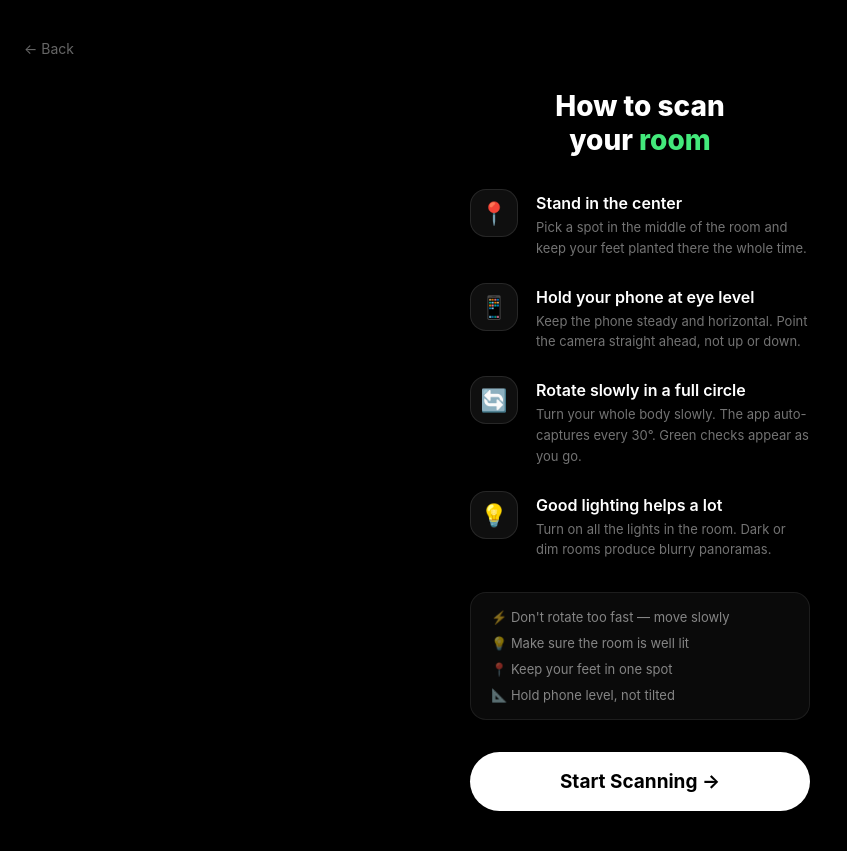
After one commit to kaspermuutra-dotcom/renderable-demo, a Flask app: page /instructions in a window 1280 px wide. The commit adds this page. Shown: the whole page, without its empty margins (0-847 px from the left). Run offline with Flask 3, Linux system fonts and the light colour scheme.

Commit message:
Full rebuild: OpenCV stitching, 12 angles, speed/brightness detection, instructions page

```diff
--- a/app.py
+++ b/app.py
@@ -1,6 +1,8 @@
 from flask import Flask, request, jsonify, send_from_directory, render_template
 import os
 import uuid
+import cv2
+import numpy as np
 from PIL import Image
 import io
 
@@ -12,6 +14,10 @@ os.makedirs(UPLOAD_FOLDER, exist_ok=True)
 @app.route('/')
 def index():
     return render_template('index.html')
+
+@app.route('/instructions')
+def instructions():
+    return render_template('instructions.html')
 
 @app.route('/capture')
 def capture():
@@ -29,7 +35,7 @@ def upload():
     scan_folder = os.path.join(UPLOAD_FOLDER, scan_id)
     os.makedirs(scan_folder, exist_ok=True)
 
-    filename = f'angle_{angle}.jpg'
+    filename = f'angle_{int(float(angle)):03d}.jpg'
     file.save(os.path.join(scan_folder, filename))
 
     return jsonify({'scan_id': scan_id, 'angle': angle, 'status': 'saved'})
@@ -40,35 +46,79 @@ def stitch(scan_id):
     if not os.path.exists(scan_folder):
         return jsonify({'error': 'Scan not found'}), 404
 
-    photos = sorted([f for f in os.listdir(scan_folder) if f.endswith('.jpg') and f != 'panorama.jpg'])
+    photos = sorted([
+        f for f in os.listdir(scan_folder)
+        if f.startswith('angle_') and f.endswith('.jpg')
+    ])
 
-    if len(photos) == 0:
-        return jsonify({'error': 'No photos found'}), 400
+    if len(photos) < 2:
+        return jsonify({'error': 'Not enough photos'}), 400
 
     images = []
     for photo in photos:
-        img = Image.open(os.path.join(scan_folder, photo))
-        images.append(img)
+        img = cv2.imread(os.path.join(scan_folder, photo))
+        if img is not None:
+            images.append(img)
 
-    target_height = 1080
-    resized = []
-    for img in images:
-        ratio = target_height / img.height
-        new_width = int(img.width * ratio)
-        resized.append(img.resize((new_width, target_height), Image.LANCZOS))
-
-    total_width = sum(img.width for img in resized)
-    panorama = Image.new('RGB', (total_width, target_height))
-
-    x_offset = 0
-    for img in resized:
-        panorama.paste(img, (x_offset, 0))
-        x_offset += img.width
+    if len(images) < 2:
+        return jsonify({'error': 'Could not load images'}), 400
 
     panorama_path = os.path.join(scan_folder, 'panorama.jpg')
-    panorama.save(panorama_path, quality=85)
 
-    return jsonify({'scan_id': scan_id, 'status': 'stitched', 'url': f'/photos/{scan_id}/panorama.jpg'})
+    try:
+        stitcher = cv2.Stitcher.create(cv2.Stitcher_PANORAMA)
+        stitcher.setPanoConfidenceThresh(0.3)
+        status, pano = stitcher.stitch(images)
+
+        if status == cv2.Stitcher_OK:
+            h, w = pano.shape[:2]
+            target_w = max(w, 4096)
+            target_h = target_w // 2
+            equirect = cv2.resize(pano, (target_w, target_h), interpolation=cv2.INTER_LANCZOS4)
+            cv2.imwrite(panorama_path, equirect, [cv2.IMWRITE_JPEG_QUALITY, 90])
+            return jsonify({'scan_id': scan_id, 'status': 'stitched', 'url': f'/photos/{scan_id}/panorama.jpg'})
+        else:
+            return fallback_stitch(images, panorama_path, scan_id)
+
+    except Exception as e:
+        return fallback_stitch(images, panorama_path, scan_id)
+
+def fallback_stitch(images, panorama_path, scan_id):
+    try:
+        target_h = 2048
+        resized = []
+        for img in images:
+            ratio = target_h / img.shape[0]
+            new_w = int(img.shape[1] * ratio)
+            resized.append(cv2.resize(img, (new_w, target_h), interpolation=cv2.INTER_LANCZOS4))
+
+        total_w = sum(img.shape[1] for img in resized)
+        panorama = np.zeros((target_h, total_w, 3), dtype=np.uint8)
+
+        x = 0
+        for img in resized:
+            w = img.shape[1]
+            overlap = w // 8
+            if x > 0 and x + w <= total_w:
+                for c in range(overlap):
+                    alpha = c / overlap
+                    panorama[:, x+c] = (
+                        (1 - alpha) * panorama[:, x+c] +
+                        alpha * img[:, c]
+                    ).astype(np.uint8)
+                panorama[:, x+overlap:x+w] = img[:, overlap:]
+            else:
+                panorama[:, x:x+w] = img
+            x += w - overlap // 2
+
+        final_w = 4096
+        final_h = 2048
+        final = cv2.resize(panorama[:, :x], (final_w, final_h), interpolation=cv2.INTER_LANCZOS4)
+        cv2.imwrite(panorama_path, final, [cv2.IMWRITE_JPEG_QUALITY, 88])
+
+        return jsonify({'scan_id': scan_id, 'status': 'stitched_fallback', 'url': f'/photos/{scan_id}/panorama.jpg'})
+    except Exception as e:
+        return jsonify({'error': str(e)}), 500
 
 @app.route('/view/<scan_id>')
 def view(scan_id):
@@ -85,7 +135,7 @@ def get_scan_photos(scan_id):
         return jsonify({'photos': [], 'has_panorama': False})
     photos = os.listdir(scan_folder)
     has_panorama = 'panorama.jpg' in photos
-    photos = sorted([f for f in photos if f.endswith('.jpg') and f != 'panorama.jpg'])
+    photos = sorted([f for f in photos if f.startswith('angle_') and f.endswith('.jpg')])
     return jsonify({'photos': photos, 'has_panorama': has_panorama})
 
 if __name__ == '__main__':
--- a/requirements.txt
+++ b/requirements.txt
@@ -1,3 +1,5 @@
 flask
 pillow
 gunicorn
+opencv-python-headless
+numpy
--- /dev/null
+++ b/templates/instructions.html
@@ -0,0 +1,91 @@
+<!DOCTYPE html>
+<html lang="en">
+<head>
+<meta charset="UTF-8">
+<meta name="viewport" content="width=device-width, initial-scale=1.0">
+<title>Renderable — How it works</title>
+<style>
+  * { margin: 0; padding: 0; box-sizing: border-box; }
+  body {
+    background: #000;
+    color: #fff;
+    font-family: -apple-system, sans-serif;
+    min-height: 100vh;
+    display: flex;
+    flex-direction: column;
+    align-items: center;
+    justify-content: center;
+    padding: 40px 24px;
+    gap: 32px;
+  }
+  .back { align-self: flex-start; color: rgba(255,255,255,0.4); text-decoration: none; font-size: 14px; }
+  .title { font-size: 28px; font-weight: 800; text-align: center; }
+  .title span { color: #43e97b; }
+  .steps { display: flex; flex-direction: column; gap: 24px; width: 100%; max-width: 340px; }
+  .step { display: flex; align-items: flex-start; gap: 18px; }
+  .icon { width: 48px; height: 48px; border-radius: 16px; background: rgba(255,255,255,0.06); border: 1px solid rgba(255,255,255,0.1); display: flex; align-items: center; justify-content: center; font-size: 22px; flex-shrink: 0; }
+  .step-text { padding-top: 4px; }
+  .step-title { font-size: 16px; font-weight: 600; margin-bottom: 4px; }
+  .step-desc { font-size: 13px; color: rgba(255,255,255,0.45); line-height: 1.6; }
+  .warnings { width: 100%; max-width: 340px; background: rgba(255,255,255,0.04); border: 1px solid rgba(255,255,255,0.08); border-radius: 16px; padding: 16px 20px; display: flex; flex-direction: column; gap: 10px; }
+  .warning { display: flex; align-items: center; gap: 10px; font-size: 13px; color: rgba(255,255,255,0.5); }
+  .start-btn {
+    background: #fff;
+    color: #000;
+    padding: 18px 60px;
+    border-radius: 50px;
+    font-size: 19px;
+    font-weight: 700;
+    text-decoration: none;
+    width: 100%;
+    max-width: 340px;
+    text-align: center;
+  }
+</style>
+</head>
+<body>
+  <a href="/" class="back">← Back</a>
+
+  <div class="title">How to scan<br>your <span>room</span></div>
+
+  <div class="steps">
+    <div class="step">
+      <div class="icon">📍</div>
+      <div class="step-text">
+        <div class="step-title">Stand in the center</div>
+        <div class="step-desc">Pick a spot in the middle of the room and keep your feet planted there the whole time.</div>
+      </div>
+    </div>
+    <div class="step">
+      <div class="icon">📱</div>
+      <div class="step-text">
+        <div class="step-title">Hold your phone at eye level</div>
+        <div class="step-desc">Keep the phone steady and horizontal. Point the camera straight ahead, not up or down.</div>
+      </div>
+    </div>
+    <div class="step">
+      <div class="icon">🔄</div>
+      <div class="step-text">
+        <div class="step-title">Rotate slowly in a full circle</div>
+        <div class="step-desc">Turn your whole body slowly. The app auto-captures every 30°. Green checks appear as you go.</div>
+      </div>
+    </div>
+    <div class="step">
+      <div class="icon">💡</div>
+      <div class="step-text">
+        <div class="step-title">Good lighting helps a lot</div>
+        <div class="step-desc">Turn on all the lights in the room. Dark or dim rooms produce blurry panoramas.</div>
+      </div>
+    </div>
+  </div>
+
+  <div class="warnings">
+    <div class="warning">⚡ Don't rotate too fast — move slowly</div>
+    <div class="warning">💡 Make sure the room is well lit</div>
+    <div class="warning">📍 Keep your feet in one spot</div>
+    <div class="warning">📐 Hold phone level, not tilted</div>
+  </div>
+
+  <a href="/capture" class="start-btn">Start Scanning →</a>
+</body>
+</html>
```
Also changed, not shown: templates/capture.html (+177 -82 lines).
